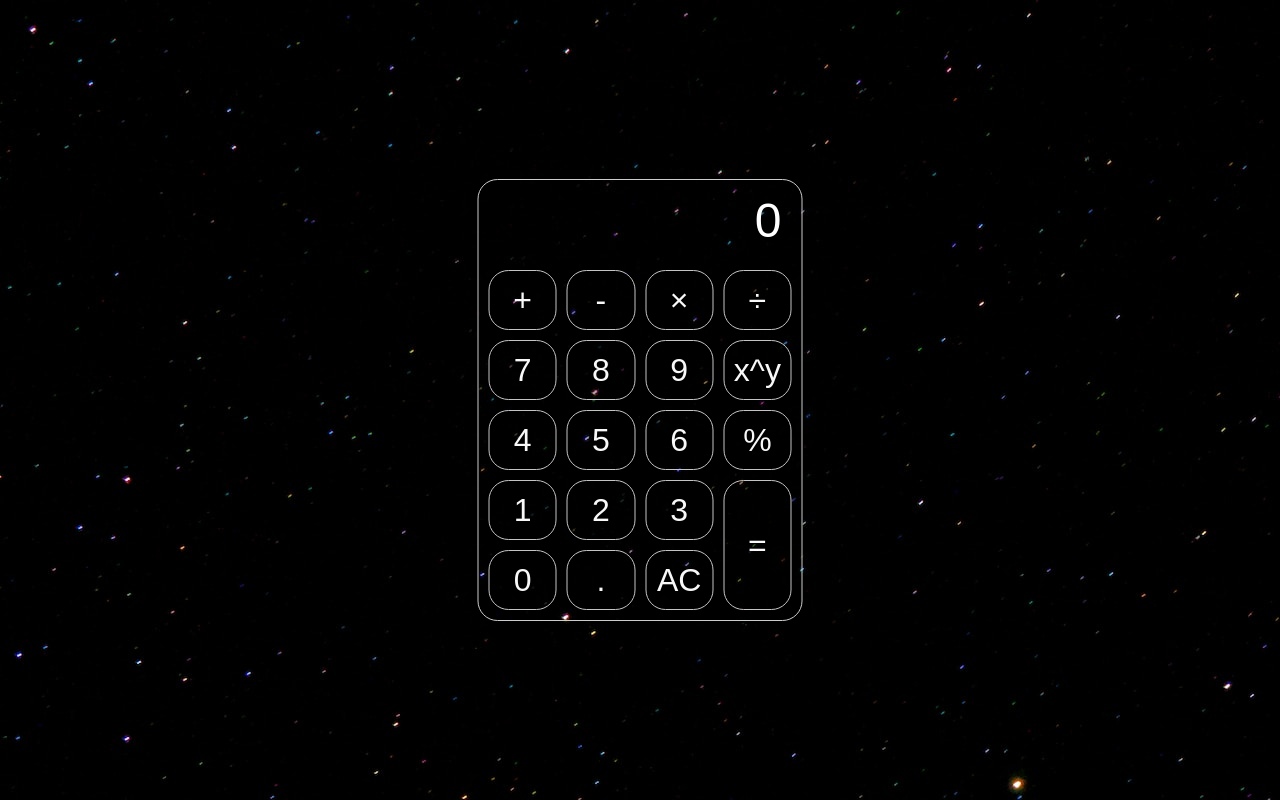
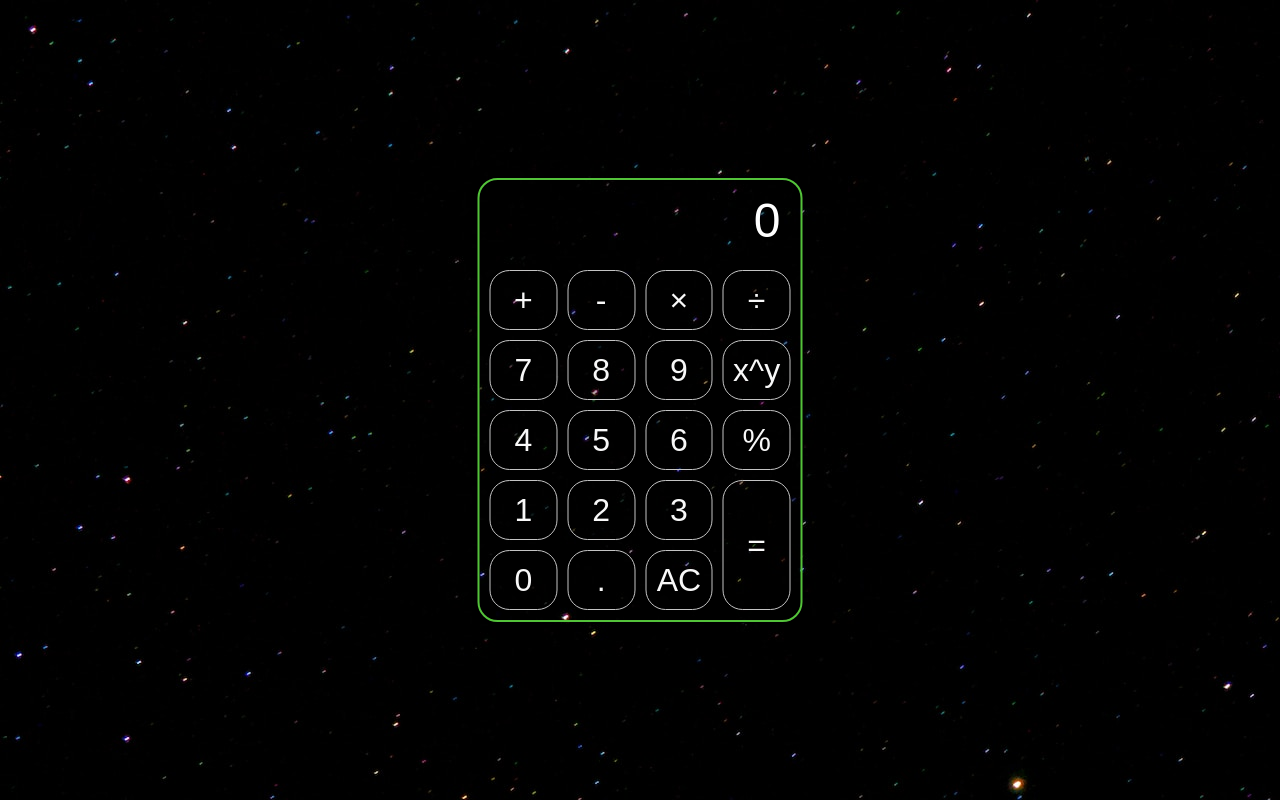
Before and after one commit to majsterek89/javascript_Calculator, a plain HTML site: page index.html in a window 1280 px wide. Drawn offline with Linux system fonts and the light colour scheme.

Commit message:
Changed color and size of calculator border on color  #54c23b and 2px size

```diff
--- a/style.css
+++ b/style.css
@@ -9,7 +9,7 @@ body {
 }
 
 .container {
-    border: 1px solid #ccc;
+    border: 2px solid #54c23b;
     border-radius: 20px;
     position: absolute;
     top: 50%;
```
